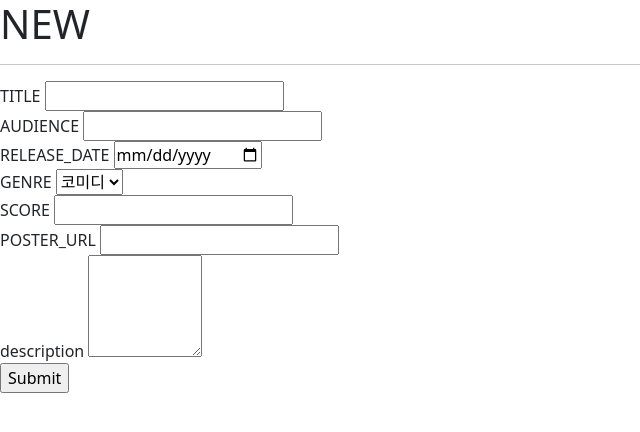
After one commit to holawan/Django_article, a Django app: page /movies/new/ in a window 1280 px wide. The commit adds this page. Shown: the top 432 px of the page, without its empty margins (0-640 px from the left). Run offline with Django 3.2, Linux system fonts and the light colour scheme.

Commit message:
new create error

```diff
--- a/movies/templates/movies/detail.html
+++ b/movies/templates/movies/detail.html
@@ -14,4 +14,10 @@
   <p>Genre : {{movie.genre}}</p>
   <p>Score : {{movie.score}}</p>
   <p>{{movie.description}}</p>
+  {% comment %} <a href="{% url 'movies:edit' %}">EDIT</a> {% endcomment %}
+  <form action="{% url 'movies:delete' movie.pk %}" method = 'POST'>
+    {% csrf_token %}
+    <button class="btn btn-link">DELETE</button>
+  </form>
+  <a href="{% url 'movies:index' %}">BACK</a>
 {% endblock content %}
--- a/movies/templates/movies/index.html
+++ b/movies/templates/movies/index.html
@@ -5,6 +5,7 @@
 
   <h1>INDEX</h1>
 
+  <a href="{% url 'movies:new' %}">NEW</a>
   {% for movie in movies %}
     <a href="{% url 'movies:detail' movie.pk %}">{{movie.title}}</a>
     <p>{{movie.score}}</p>
--- /dev/null
+++ b/movies/templates/movies/new.html
@@ -0,0 +1,41 @@
+{% extends 'base.html' %}
+
+
+{% block content %}
+
+  <h1>NEW</h1>
+  <hr>
+
+  <form action="{% url 'movies:create' %} method=POST">
+    <label for="title" id="title" name="title">TITLE</label>
+    <input type="text" >
+    <br>
+    <label for="audience" id="audience" name="audience">AUDIENCE</label>
+    <input type="number">
+    <br>
+    <label for="release_date" id="release_date" name="release_date">RELEASE_DATE</label>
+    <input type="date" name="release_date">
+    <br>
+    <label for="genre" id="genre" name="genre">GENRE</label>
+    <select for = 'genre' >
+      <option value="comedy">코미디</option>
+      <option value="action">액션</option>
+      <option value="thriller">스릴러</option>
+      <option value="fear">공포</option>
+      <option value="war">전쟁</option>
+    </select>
+    <br>
+    <label for="score" id="score" name="score">SCORE</label>
+    <input type="number">
+    <br>
+    <label for="url" id="url" name="url">POSTER_URL</label>
+    <input type="url">
+    <br>
+    <label for="description"> description</label>
+    <textarea name="description" id="description" cols="10" rows="4"></textarea>
+
+    <br>
+    <input type="submit">
+
+  </form>
+{% endblock content %}
--- a/movies/urls.py
+++ b/movies/urls.py
@@ -6,5 +6,7 @@ urlpatterns = [
     path('',views.index,name= 'index'),
     path('<int:pk>/',views.detail,name='detail'),
     path('<int:pk>/delete',views.delete,name='delete'),
-    path('<int:pk>/edit', views.edit, name = 'edit')
+    path('new/',views.new,name='new'),
+    path('create/', views.create,name='create')
+    # path('<int:pk>/edit', views.edit, name = 'edit')
 ]
--- a/movies/views.py
+++ b/movies/views.py
@@ -9,6 +9,31 @@ def index(request) :
     }
     return render(request,'movies/index.html',context)
 
+def new(request) :
+
+    return render(request,'movies/new.html')
+
+def create(request) :
+    title = request.POST.get('title')
+    audience = request.POST.get('audience')
+    release_date = request.POST.get('release_date')
+    genre = request.POST.get('genre')
+    score = request.POST.get('score')
+    poster_url = request.POST.get('url')
+    description = request.POST.get('description')
+
+    movie = Movie()
+
+    movie.title=title
+    movie.audience = audience
+    movie.release_date = release_date
+    movie.genre = genre
+    movie.score = score
+    movie.poster_url = poster_url
+    movie.description = description
+    movie.save()
+
+    return redirect('movies:detail', movie.pk)
 
 def detail(request,pk) :
     movie = Movie.objects.get(pk=pk)
@@ -18,3 +43,11 @@ def detail(request,pk) :
     }
 
     return render(request,'movies/detail.html',context)
+
+
+def delete(request,pk) :
+    if request.method == 'POST' :
+        movie = Movie.objects.get(pk=pk)
+
+        movie.delete()
+    return redirect( 'movies:index')
```
